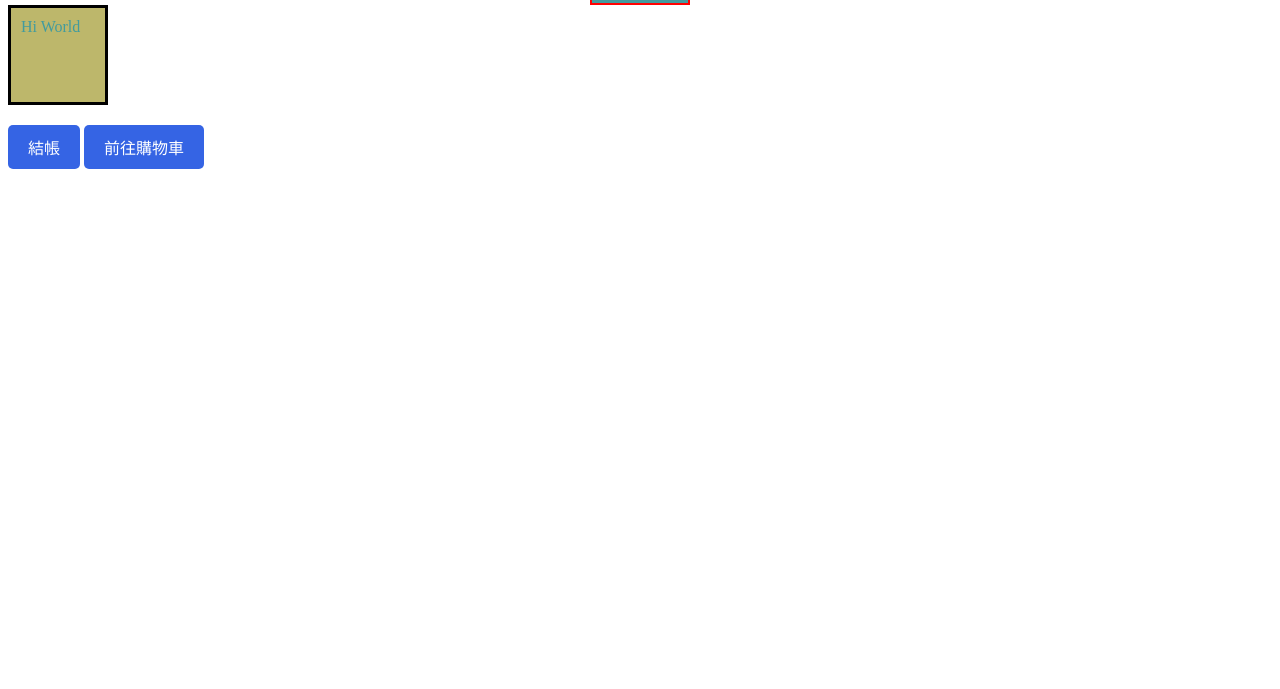
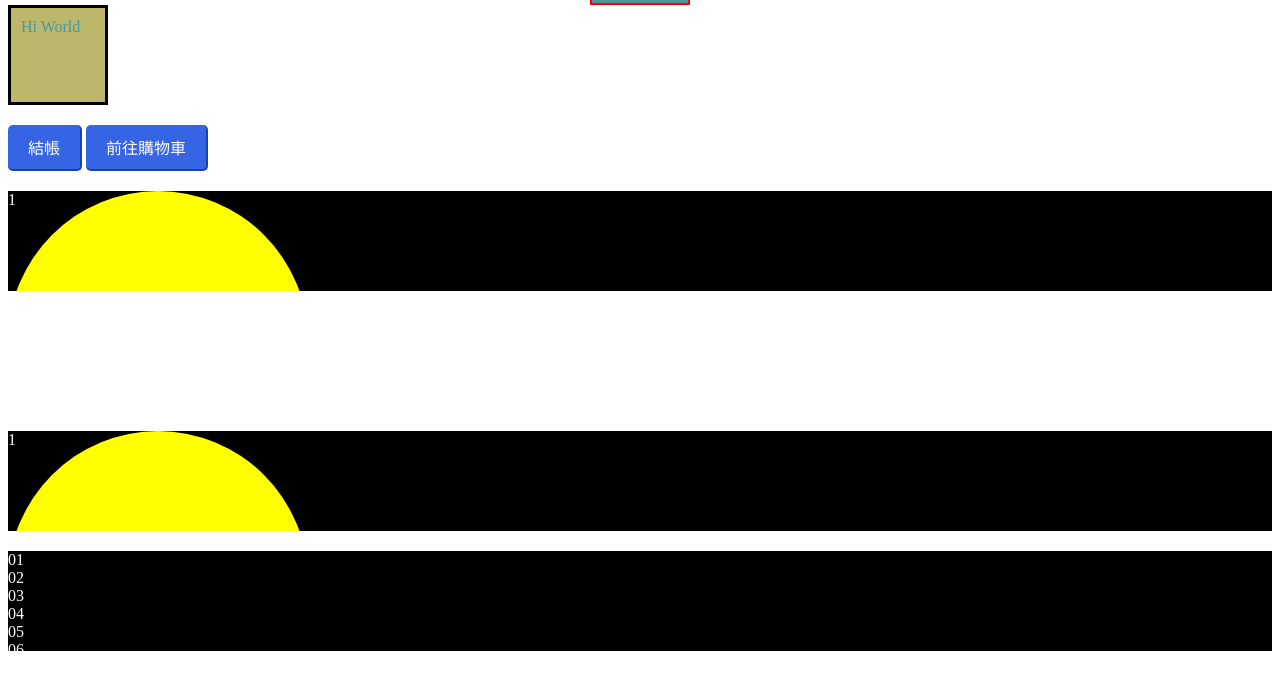
Before and after one commit to WGnit/20221218work, a plain HTML site: page css_box.html in a window 1280 px wide. Shown: the part 103-792 px from the top of the page. Drawn offline with Linux system fonts and the light colour scheme; a web font is replaced by a local one.

Commit message:
新增圓圈

```diff
--- a/css/css/css_box_model.css
+++ b/css/css/css_box_model.css
@@ -38,4 +38,32 @@
     padding:10px 20px;
     margin-top: 20px;
     border-radius: 5px;
+ /* border: 2px solid #1b41aa; */
+ border-right: 2px solid #1b41aa;
+ border-bottom: 2px solid #1b41aa;
 }
+
+
+.block {
+ background: #000;
+ color: #fff;
+ height: 100px;
+ overflow-y: hidden;
+ margin: 20px auto;
+}
+
+.circle {
+ width: 300px;
+ height: 300px;
+ border-radius: 300px;
+ background: yellow;
+}
+
+.hidden {
+ visibility: hidden;
+}
+
+.none {
+ display: none;
+ visibility: hidden;
+}
--- a/css_box.html
+++ b/css_box.html
@@ -20,5 +20,28 @@
     <span class="button">結帳</span>
     <span class="button">前往購物車</span>
 
+    <div class="block">
+        <div class="circle">1</div>
+    </div>
+    <div class="block hidden">
+        <div class="circle">1</div>
+    </div>
+    <div class="block">
+        <div class="circle">1</div>
+    </div>
+
+
+    <div class="block">
+        <div>01</div>
+        <div>02</div>
+        <div>03</div>
+        <div>04</div>
+        <div>05</div>
+        <div>06</div>
+        <div>07</div>
+        <div>08</div>
+        <div>09</div>
+        <div>10</div>
+    </div>
 </body>
 </html>
```
